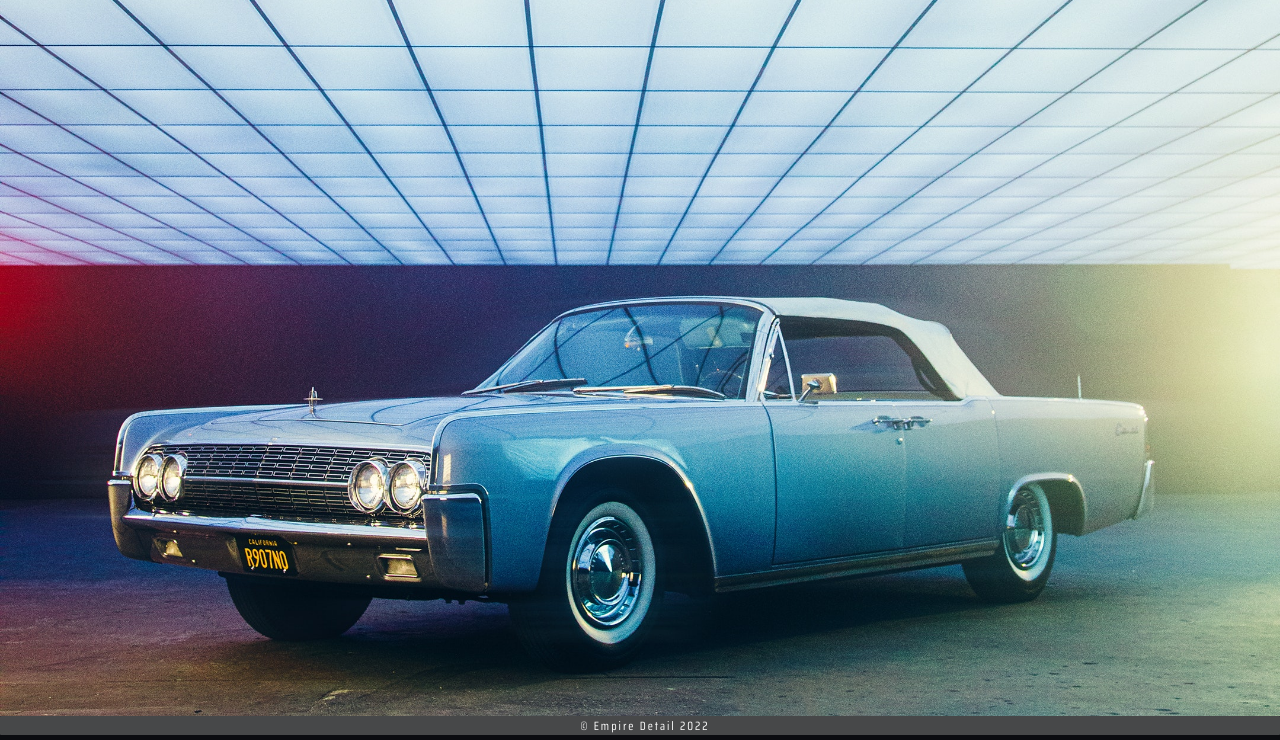
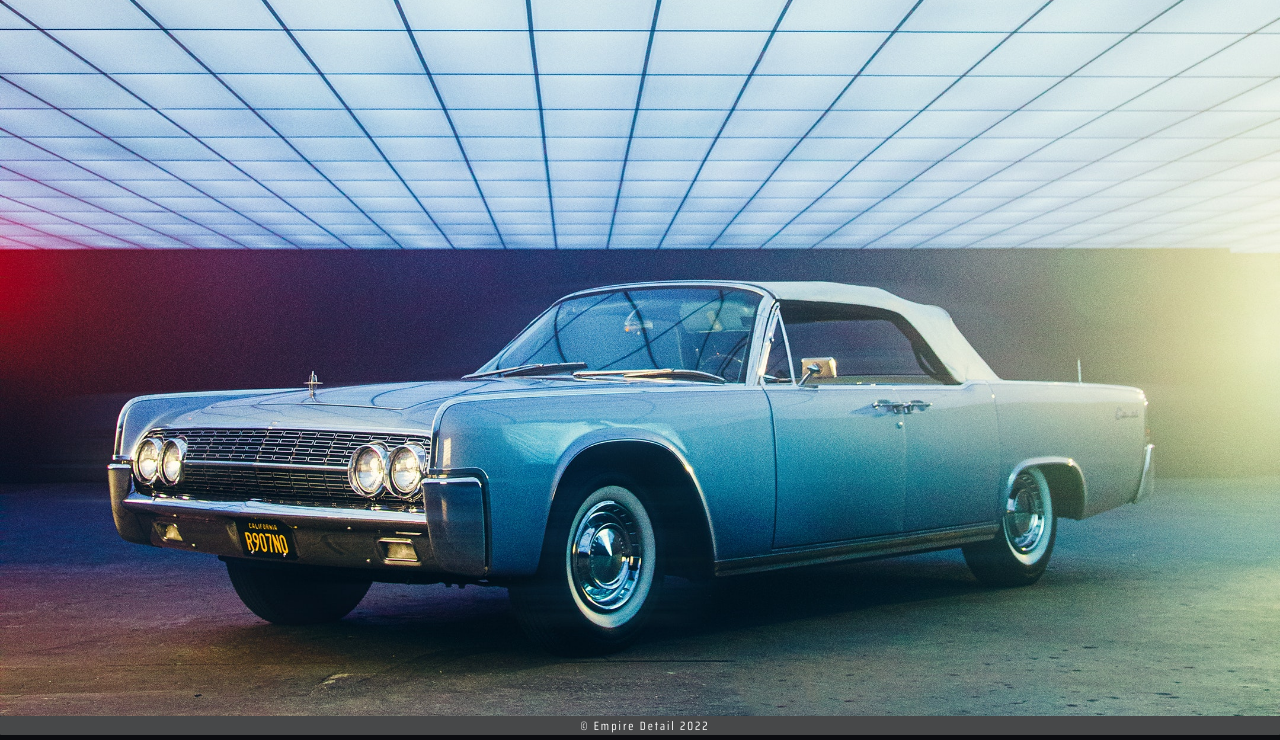
Before and after one commit to jamaal93/Empire-Detail, a plain HTML site: page index.html in a window 1280 px wide. Shown: the part 60-800 px from the top of the page. Drawn offline with Linux system fonts and the light colour scheme.

Commit message:
Update style.css

```diff
--- a/css/style.css
+++ b/css/style.css
@@ -17,7 +17,7 @@ body {
     min-height: 100vh;
     background-image: url("assets/old\ school.jpg");
     background-size: cover;
-    background-position: 25% 75%;
+    background-position: 25% 77%;
     padding-top: 110px;
     padding-bottom: 40px;
 }
```
